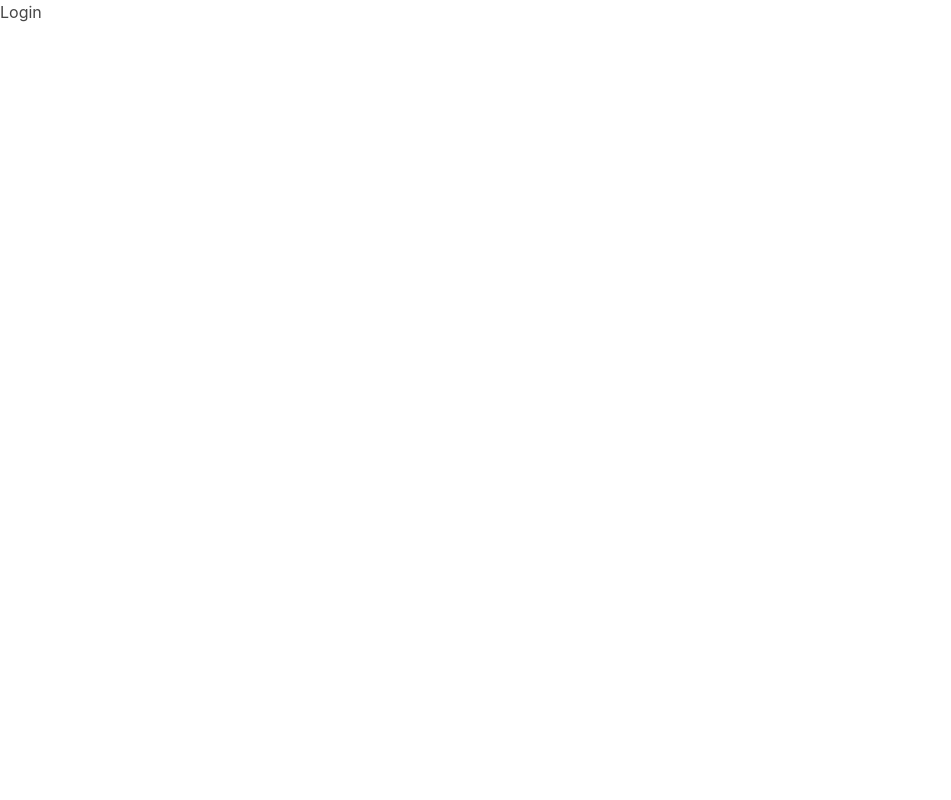
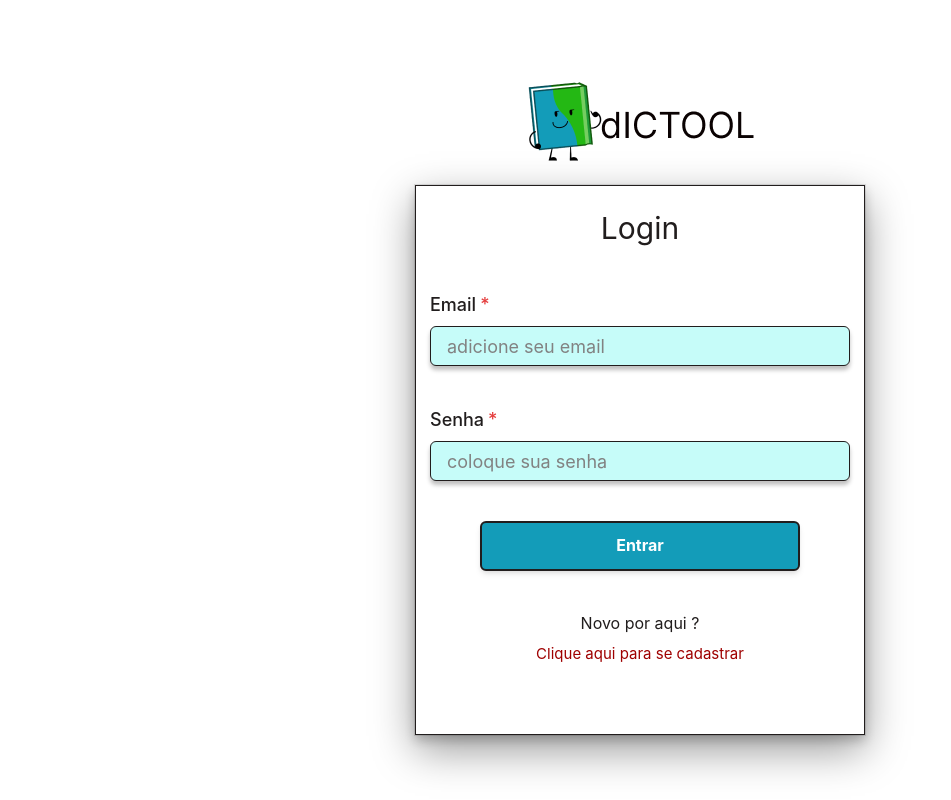
Before and after one commit to zecart22/frontendfreedict, a React (Create React App) app in the folder frontendfreedict/: page / in a window 1280 px wide. Shown: the whole page, without its empty margins (0-951 px from the left). Built offline with nearby package versions, Linux system fonts and the light colour scheme.

Commit message:
feat/Login Form done

```diff
--- /dev/null
+++ b/frontendfreedict/src/components/Forms/LoginForm/index.tsx
@@ -0,0 +1,134 @@
+import {
+  Flex,
+  VStack,
+  Text,
+  Button,
+  useToast,
+  useDisclosure,
+} from "@chakra-ui/react";
+
+import { Input } from "../../Input";
+import { useForm } from "react-hook-form";
+import * as yup from "yup";
+import { yupResolver } from "@hookform/resolvers/yup";
+import { useState } from "react";
+import { Link } from "react-router-dom";
+import { ModalFail } from "../../modalFailLogin";
+
+interface LoginDataProps {
+  email: string;
+  password: string;
+}
+
+const loginSchema = yup.object().shape({
+  email: yup
+    .string()
+    .required("Email obrigatório")
+    .email("Digite um email válido"),
+  password: yup.string().required("Senha obrigatória"),
+});
+
+export const LoginForm = () => {
+  const { isOpen, onOpen, onClose } = useDisclosure();
+
+  const toast = useToast();
+
+  /*  Auth de login */
+  /* const { signIn } = useAuth(); */
+
+  const {
+    formState: { errors },
+    register,
+    handleSubmit,
+  } = useForm<LoginDataProps>({
+    resolver: yupResolver(loginSchema),
+  });
+
+  /*  função de login */
+
+  /* const handleLogin = (data: LoginDataProps) => {
+    signIn(data)
+      .then((response) => {
+        console.log(response);
+        toast({
+          position: "top",
+          title: "Yes...!",
+          description: "login realizado com sucesso",
+          status: "success",
+          duration: 1000,
+          isClosable: true,
+        });
+      })
+      .catch((err) => {
+        console.log(err);
+        onOpen();
+        setTimeout(onClose, 2000);
+      });
+  }; */
+
+  return (
+    <>
+      <ModalFail isOpen={isOpen} onClose={onClose} />
+      <Flex
+        _hover={{
+          transform: "translateY(-2px)",
+        }}
+        transition="border 0.2s, ease 0s, transform 0.2s"
+        w={["230px", "450px"]}
+        h={"550px"}
+        border={"1px"}
+        borderColor={"theme.grafit"}
+        boxShadow={"dark-lg"}
+        bg={"theme.white"}
+        justifyContent={"center"}
+        color={"theme.grafit"}
+      >
+        <VStack spacing={10}>
+          <Text fontSize={30} mt={5}>
+            Login
+          </Text>
+
+          <Input
+            placeholder={"adicione seu email"}
+            {...register("email")}
+            label="Email"
+            error={errors.email}
+          />
+
+          <Input
+            placeholder={"coloque sua senha"}
+            type="password"
+            {...register("password")}
+            label="Senha"
+            error={errors.password}
+          />
+
+          <Button
+            w={["200px", "320px"]}
+            color={"theme.white"}
+            bg={"theme.green"}
+            fontWeight={"bold"}
+            h={"50px"}
+            border={"2px"}
+            borderColor={"theme.grafit"}
+            boxShadow={"md"}
+            type={"submit"}
+            _hover={{ color: "white", bg: "gray.200" }}
+            /*  onClick={handleSubmit(handleLogin as any)} */
+          >
+            Entrar
+          </Button>
+
+          <VStack>
+            <Text>Novo por aqui ?</Text>
+            <Link to={"/signup"}>
+              <Text fontSize={15} color={"theme.red"}>
+                Clique aqui para se cadastrar
+              </Text>
+            </Link>
+          </VStack>
+        </VStack>
+      </Flex>
+    </>
+  );
+};
--- /dev/null
+++ b/frontendfreedict/src/components/Input/index.tsx
@@ -0,0 +1,93 @@
+import {
+  FormControl,
+  InputGroup,
+  Input as ChakraInput,
+  FormLabel,
+  FormErrorMessage,
+  InputProps as ChakraInputProps,
+} from "@chakra-ui/react";
+import { FieldError } from "react-hook-form";
+import { IconType } from "react-icons";
+import {
+  useState,
+  useEffect,
+  ForwardRefRenderFunction,
+  forwardRef,
+} from "react";
+
+interface InputProps extends ChakraInputProps {
+  name: string;
+  label?: string;
+  error?: FieldError | null;
+  icon?: IconType;
+}
+
+type inputVariationOptions = {
+  [key: string]: string;
+};
+
+const inputVariation: inputVariationOptions = {
+  error: "negative.main",
+  default: "none",
+  success: "success.main",
+};
+
+const InputBase: ForwardRefRenderFunction<HTMLInputElement, InputProps> = (
+  { name, label, icon: Icon, error = null, ...rest },
+  ref
+) => {
+  const [value, setValue] = useState("");
+  const [variation, setVariation] = useState("default");
+
+  useEffect(() => {
+    if (error) {
+      return setVariation("error");
+    }
+    if (value.length > 1 && !error) {
+      return setVariation("success");
+    }
+  }, [error, value]);
+
+  return (
+    <FormControl isInvalid={!!error} isRequired>
+      {!!label && <FormLabel fontSize={[12, 18]}>{label}</FormLabel>}
+      <InputGroup flexDirection="column">
+        <ChakraInput
+          id={name}
+          name={name}
+          onChangeCapture={(e) => setValue(e.currentTarget.value)}
+          bgColor="theme.lightBlue"
+          boxShadow="0px 4px 4px rgba(0, 0, 0, 0.25)"
+          borderColor={inputVariation[variation]}
+          border="1px solid"
+          _placeholder={{ color: "gray.300" }}
+          _focus={
+            variation === "default"
+              ? {
+                  borderColor: "#565756",
+                }
+              : {
+                  borderColor: `${inputVariation[variation]}`,
+                }
+          }
+          _hover={{
+            borderColor: "#373737",
+          }}
+          variant="outline"
+          size="lg"
+          h="40px"
+          w={["200px", "420px"]}
+          ref={ref}
+          {...rest}
+        />
+        {!!error && (
+          <FormErrorMessage color="theme.red" fontSize={"12px"}>
+            {error.message}
+          </FormErrorMessage>
+        )}
+      </InputGroup>
+    </FormControl>
+  );
+};
+
+export const Input = forwardRef(InputBase);
--- /dev/null
+++ b/frontendfreedict/src/components/modalFailLogin/index.tsx
@@ -0,0 +1,64 @@
+import {
+  Button,
+  Modal,
+  ModalBody,
+  ModalCloseButton,
+  ModalContent,
+  ModalOverlay,
+  useDisclosure,
+  HStack,
+  Text,
+  ModalHeader,
+  ModalFooter,
+} from "@chakra-ui/react";
+import React from "react";
+
+import { FaExclamationCircle } from "react-icons/fa";
+
+interface ModalFailProps {
+  isOpen: boolean;
+  onClose: () => void;
+}
+
+export const ModalFail = ({ isOpen, onClose }: ModalFailProps) => {
+  const OverlayTwo = () => (
+    <ModalOverlay
+      bg="none"
+      backdropFilter="auto"
+      backdropInvert="80%"
+      backdropBlur="2px"
+    />
+  );
+
+  const { onOpen } = useDisclosure();
+  const [overlay, setOverlay] = React.useState(<OverlayTwo />);
+
+  return (
+    <>
+      <Modal isCentered isOpen={isOpen} onClose={onClose}>
+        {overlay}
+        <ModalContent>
+          <HStack w={"449px"} h={"70px"} bg={"#9d0606"}>
+            <ModalHeader
+              fontFamily={"heading"}
+              color={"theme.white"}
+              fontSize={30}
+              fontWeight={"extrabold"}
+            >
+              Opss...
+            </ModalHeader>
+            <FaExclamationCircle color={"#f4f3f3"} size={30} />
+          </HStack>
+
+          <ModalCloseButton color={"theme.white"} />
+          <ModalBody>
+            <Text fontWeight={"semibold"}>Email ou senha incorretos.</Text>
+          </ModalBody>
+          <ModalFooter>
+            <Button onClick={onClose}>Close</Button>
+          </ModalFooter>
+        </ModalContent>
+      </Modal>
+    </>
+  );
+};
--- a/frontendfreedict/src/pages/Login/index.tsx
+++ b/frontendfreedict/src/pages/Login/index.tsx
@@ -1,7 +1,16 @@
+import { Center, Image, VStack } from "@chakra-ui/react";
+import logo from "../../assets/img/logo.png";
+import { LoginForm } from "../../components/Forms/LoginForm";
+
 export const Login = () => {
   return (
     <>
-      <h1>Login</h1>
+      <Center mt={20}>
+        <VStack spacing={5}>
+          <Image src={logo} alt={"logo"} />
+          <LoginForm />
+        </VStack>
+      </Center>
     </>
   );
 };
```
Also changed, not shown: frontendfreedict/src/assets/img/logo.png (renamed from frontendfreedict/src/assets/img/DICTOOL LOGO.png).
